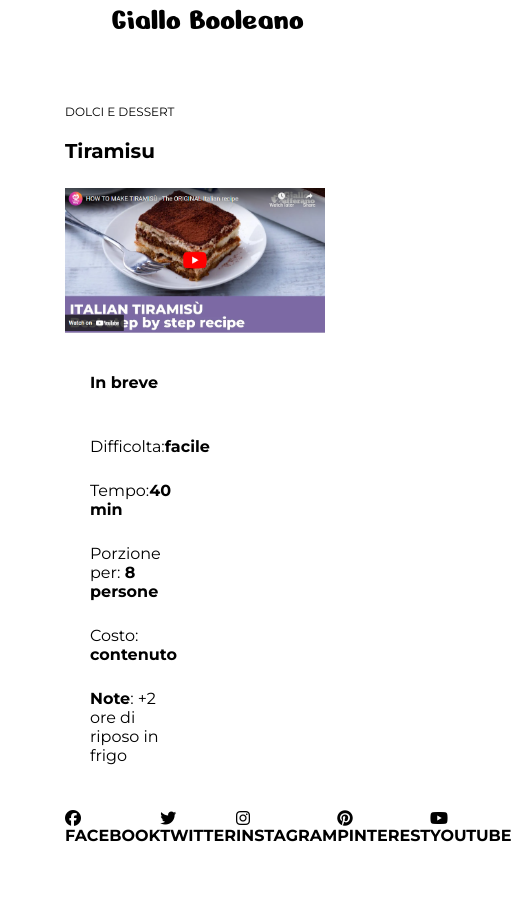
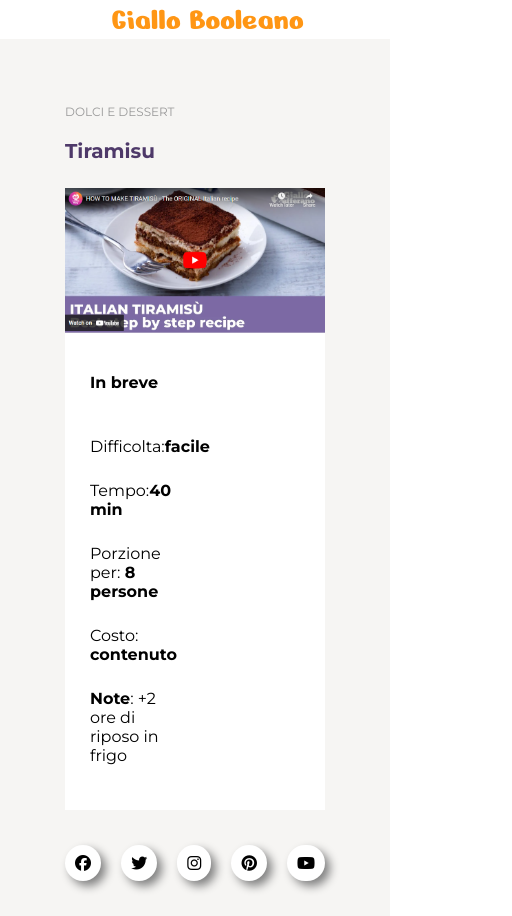
Before and after one commit to RiccardoFiacco/htmlcss-responsive-layout, a plain HTML site: page index.html in a window 390 px wide. Shown: the whole page, 512 px wide, since content can reach past the window. Before the commit the page ends 845 px from the top, so only its background shows below. Drawn offline with Linux system fonts and the light colour scheme.

Commit message:
add css and responsive rules

```diff
--- a/css/responsive.css
+++ b/css/responsive.css
@@ -14,7 +14,9 @@
     .col-33{
         width: calc(100%/3);
     }
-
+    .remove-word{
+        display: none;
+    }
 }
 
 @media (max-width:767.99px){
@@ -33,4 +35,7 @@
    .flex-column-media{
         flex-direction: column;
    }
+   .padding-10{
+        padding:10px;
+   }
 }
--- a/css/style.css
+++ b/css/style.css
@@ -43,9 +43,6 @@ img {
 .container {
   width: var(--max);
 }
-/* .container-base {
-  width: var(--base);
-} */
 
 /*margin rules*/
 
@@ -58,24 +55,28 @@ img {
 .row {
   display: flex;
 }
-.flex-column{
+.flex-column {
   flex-direction: column;
 }
-.row-gap-25{
+.row-gap-25 {
   row-gap: 25px;
 }
-
+.justify-between{
+    justify-content: space-between;
+}
 /*col layout*/
 
-.col-70{
+.col-70 {
   width: 70%;
 }
-.col-30{
+.col-30 {
   width: 30%;
 }
 
 /*padding rules*/
-
+.paddingr-25 {
+    padding-right: 25px;
+  }
 .paddingl-25 {
   padding-left: 25px;
 }
@@ -84,6 +85,12 @@ img {
 }
 .paddingb-25 {
   padding-bottom: 25px;
+}
+.paddingb-35 {
+  padding-bottom: 35px;
+}
+.paddingt-35 {
+  padding-top: 35px;
 }
 .paddingt-65 {
   padding-top: 65px;
@@ -103,22 +110,33 @@ img {
 .paddingt-40 {
   padding-top: 40px;
 }
+.paddingl-35{
+    padding-left:35px;
+}
+.paddingr-35{
+    padding-right: 35px;
+}
+.paddingt-15{
+    padding-top: 15px;
+}
+.paddingb-15{
+    padding-bottom: 15px;
+}
 /*color rules*/
 
-.color-FF9614 {
+.color-orange {
   color: #ff9614;
 }
-.bgcolor-F6F5F3 {
+.bgcolor-near-white {
   background-color: #f6f5f3;
 }
-.color-4E3969 {
+.color-purple {
   color: #4e3969;
 }
-.color-999999 {
+.color-grey {
   color: #999999;
 }
-
-.bgcolor-white{
+.bgcolor-white {
   background-color: white;
 }
 /*font rules*/
@@ -133,12 +151,18 @@ img {
   text-transform: uppercase;
 }
 /*display rules*/
-.display-block{
+.display-block {
   display: block;
 }
-
+/*radius rules and shadow rules*/
+.border-radius-999{
+    border-radius: 999px;
+}
+.box-shadow{
+    box-shadow: 5px 5px 10px grey;
+}
 /*width rules*/
-.w-100{
+.w-100 {
   width: 100%;
 }
 /*debug rules*/
```
Lines whose indentation alone changed are shown as unchanged.
